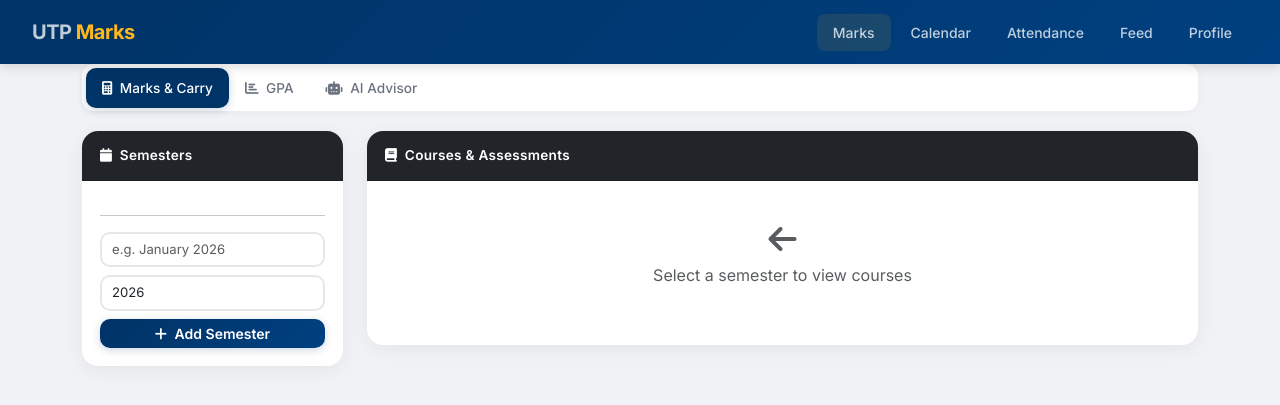
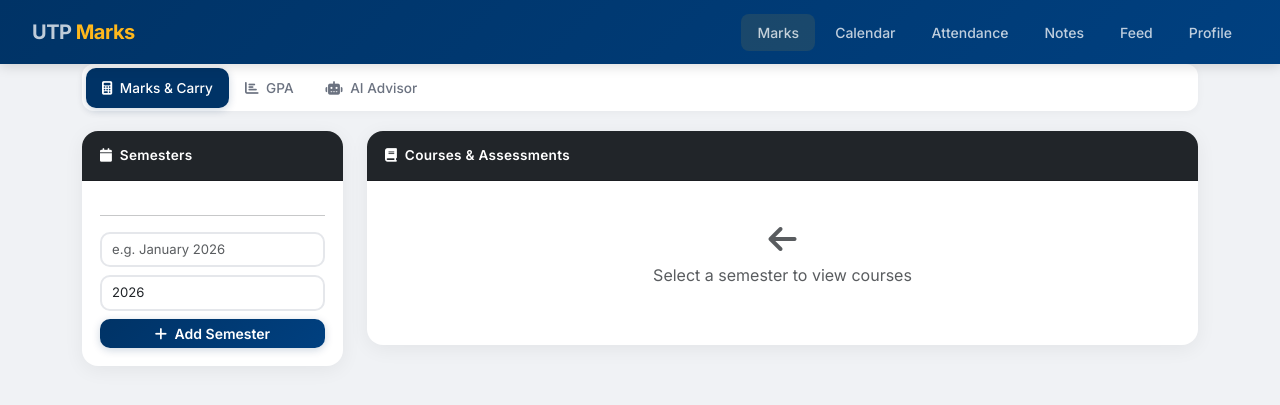
Before and after one commit to IskandarAbdullah/utpcalc, a Flask app: page / in a window 1280 px wide. Shown: the top 405 px of the page. Run offline with Flask 3, Linux system fonts and the light colour scheme; the visitor is signed in with stand-in values (Sample User, id 1); data that the repository does not hold is empty; some libraries are stand-ins or nearby versions.

Commit message:
Add Notes to nav bar (replaces Attendance in bottom nav)

```diff
--- a/templates/nav.html
+++ b/templates/nav.html
@@ -148,6 +148,7 @@
         <a href="/" class="{{ 'active' if page == 'marks' else '' }}">Marks</a>
         <a href="/calendar" class="{{ 'active' if page == 'calendar' else '' }}">Calendar</a>
         <a href="/attendance" class="{{ 'active' if page == 'attendance' else '' }}">Attendance</a>
+        <a href="/notes" class="{{ 'active' if page == 'notes' else '' }}">Notes</a>
         <a href="/feed" class="{{ 'active' if page == 'feed' else '' }}">Feed</a>
         <a href="/profile" class="{{ 'active' if page == 'profile' else '' }}">Profile</a>
     </div>
@@ -162,7 +163,6 @@
                 <line x1="8" y1="6" x2="16" y2="6"/>
                 <line x1="8" y1="10" x2="16" y2="10"/>
                 <line x1="8" y1="14" x2="12" y2="14"/>
-                <line x1="8" y1="18" x2="10" y2="18"/>
             </svg>
             <span class="nav-label">Marks</span>
         </a>
@@ -175,12 +175,12 @@
             </svg>
             <span class="nav-label">Calendar</span>
         </a>
-        <a href="/attendance" class="nav-item {{ 'active' if page == 'attendance' else '' }}">
+        <a href="/notes" class="nav-item {{ 'active' if page == 'notes' else '' }}">
             <svg class="nav-icon" viewBox="0 0 24 24" fill="none" stroke="currentColor" stroke-width="2" stroke-linecap="round" stroke-linejoin="round">
-                <path d="M9 11l3 3L22 4"/>
-                <path d="M21 12v7a2 2 0 0 1-2 2H5a2 2 0 0 1-2-2V5a2 2 0 0 1 2-2h11"/>
+                <path d="M4 19.5A2.5 2.5 0 0 1 6.5 17H20"/>
+                <path d="M6.5 2H20v20H6.5A2.5 2.5 0 0 1 4 19.5v-15A2.5 2.5 0 0 1 6.5 2z"/>
             </svg>
-            <span class="nav-label">Attend</span>
+            <span class="nav-label">Notes</span>
         </a>
         <a href="/feed" class="nav-item {{ 'active' if page == 'feed' else '' }}">
             <svg class="nav-icon" viewBox="0 0 24 24" fill="none" stroke="currentColor" stroke-width="2" stroke-linecap="round" stroke-linejoin="round">
--- a/templates/profile.html
+++ b/templates/profile.html
@@ -99,6 +99,7 @@
                 <div class="card p-4">
                     <h6><i class="fas fa-link me-1"></i>Quick Links</h6>
                     <a href="/attendance" class="btn btn-outline-primary btn-sm w-100 mb-2"><i class="fas fa-clipboard-check me-1"></i>Attendance Tracker</a>
+                    <a href="/notes" class="btn btn-outline-info btn-sm w-100 mb-2"><i class="fas fa-book me-1"></i>Lecture Notes & Quiz</a>
                     <a href="/reviews" class="btn btn-outline-warning btn-sm w-100 mb-2"><i class="fas fa-star me-1"></i>Course Reviews</a>
                     <a href="/outlines" class="btn btn-outline-secondary btn-sm w-100 mb-2"><i class="fas fa-file-pdf me-1"></i>Course Outlines</a>
                     <a href="/admin" class="btn btn-outline-danger btn-sm w-100 mb-2" id="admin-link" style="display:none;"><i class="fas fa-shield-halved me-1"></i>Admin Panel</a>
```
